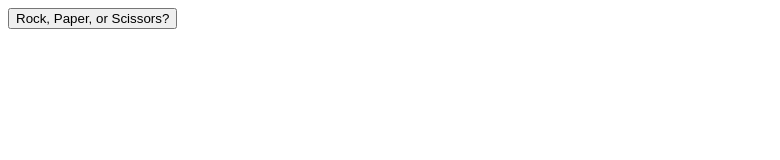
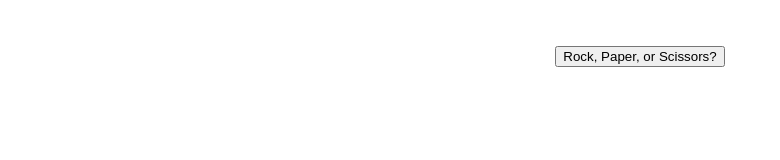
Before and after one commit to GreenHillary/rock-paper-scissors, a plain HTML site: page index.html in a window 1280 px wide. Shown: the whole page, without its empty margins (0-780 px from the left). Drawn offline with Linux system fonts and the light colour scheme.

Commit message:
Adding css

```diff
--- a/index.html
+++ b/index.html
@@ -3,10 +3,13 @@
 <head>
   <title>Page Title</title>
   <meta charset="UTF-8"/>
+  <link rel="stylesheet" href="styles.css" />
 </head>
 <body>
+  <div class="game">
   <button onclick="myFunction()">Rock, Paper, or Scissors?</button>
   <p id="demo"></p>
   <script src="scripts.js"></script>
+  </div>
 </body>
 </html>
--- /dev/null
+++ b/styles.css
@@ -0,0 +1,7 @@
+.game {
+    align-items: center;
+    margin: 20px;
+    padding: 20px;
+    justify-content: center;
+    display: flex;
+}
```
